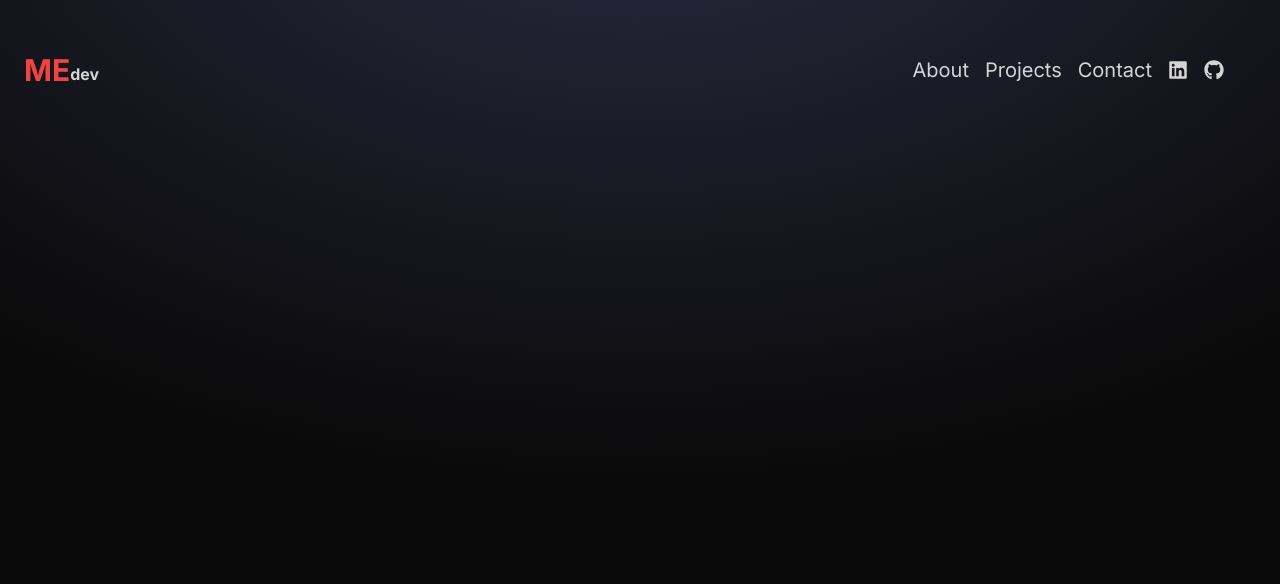
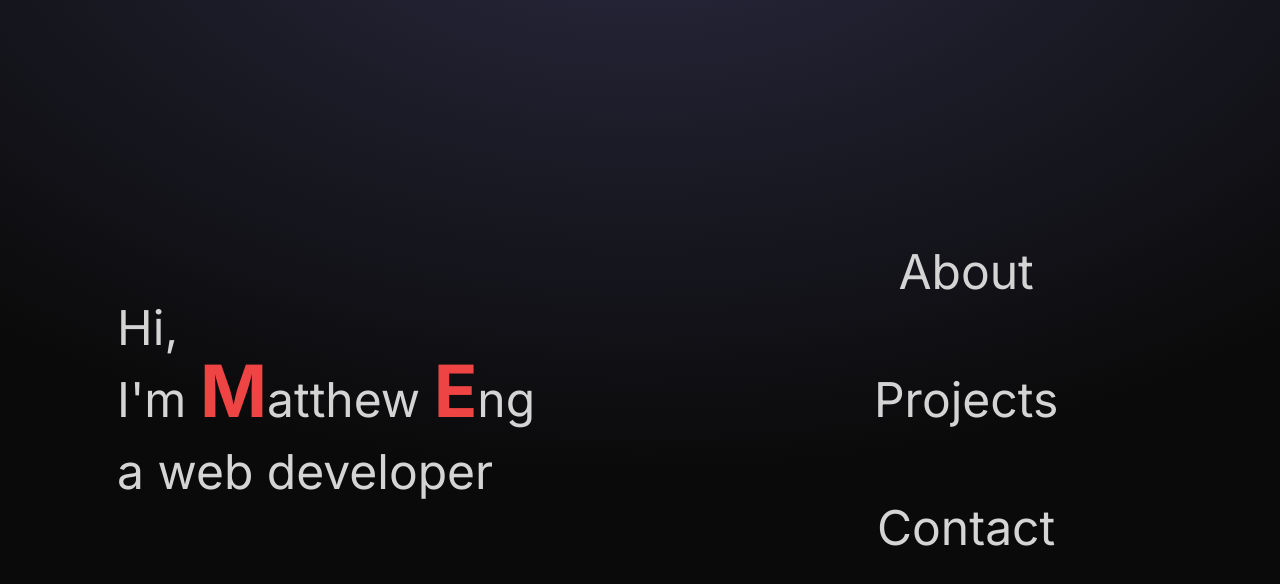
Before and after one commit to Mattheweng1/portfolio, a React (Vite) app: page / in a window 1280 px wide. Shown: the top 584 px of the page. Built offline with nearby package versions, Linux system fonts and the light colour scheme.

Commit message:
Add Home page

```diff
--- a/src/App.jsx
+++ b/src/App.jsx
@@ -1,5 +1,4 @@
 import { Outlet } from "react-router-dom";
-import Navbar from "./components/Navbar";
 
 const App = () => {
   return (
@@ -7,7 +6,6 @@ const App = () => {
       {/* <div className="fixed top-0 z-10 h-full w-full"></div> */}
       <div className="absolute top-0 z-[-2] h-screen w-screen bg-neutral-950 bg-[radial-gradient(ellipse_80%_80%_at_50%_-20%,rgba(120,119,198,0.3),rgba(255,255,255,0))]"></div>
       {/* <div className="container mx-auto px-8"></div> */}
-      <Navbar />
       <Outlet />
     </div>
   );
--- a/src/components/About.jsx
+++ b/src/components/About.jsx
@@ -1,4 +1,11 @@
+import Navbar from "./Navbar";
+
 const About = () => {
-  return <div>About</div>;
+  return (
+    <>
+      <Navbar></Navbar>
+      About
+    </>
+  );
 };
 export default About;
--- a/src/components/Contact.jsx
+++ b/src/components/Contact.jsx
@@ -1,4 +1,11 @@
+import Navbar from "./Navbar";
+
 const Contact = () => {
-  return <div>Contact</div>;
+  return (
+    <>
+      <Navbar></Navbar>
+      Contact
+    </>
+  );
 };
 export default Contact;
--- /dev/null
+++ b/src/components/Home.jsx
@@ -0,0 +1,30 @@
+import { NavLink } from "react-router-dom";
+
+const Home = () => {
+  return (
+    <div className="flex items-center h-screen w-screen">
+      <div className="container p-6 flex justify-center">
+        <h1 className="text-5xl leading-normal ">
+          Hi,
+          <br />
+          I&apos;m{" "}
+          <span className="text-red-500 text-7xl leading-[0.74] font-bold">
+            M
+          </span>
+          atthew{" "}
+          <span className="text-red-500 text-7xl leading-[0.74] font-bold">
+            E
+          </span>
+          ng
+          <br />a web developer
+        </h1>
+      </div>
+      <div className="container flex flex-col gap-20 items-center text-5xl">
+        <NavLink to="/about">About</NavLink>
+        <NavLink to="/projects">Projects</NavLink>
+        <NavLink to="/contact">Contact</NavLink>
+      </div>
+    </div>
+  );
+};
+export default Home;
--- a/src/components/Projects.jsx
+++ b/src/components/Projects.jsx
@@ -1,4 +1,11 @@
+import Navbar from "./Navbar";
+
 const Projects = () => {
-  return <div>Projects</div>;
+  return (
+    <>
+      <Navbar></Navbar>
+      Projects
+    </>
+  );
 };
 export default Projects;
--- a/src/main.jsx
+++ b/src/main.jsx
@@ -7,6 +7,7 @@ import About from "./components/About.jsx";
 import ErrorPage from "./components/ErrorPage.jsx";
 import Projects from "./components/Projects.jsx";
 import Contact from "./components/Contact.jsx";
+import Home from "./components/Home.jsx";
 
 const router = createBrowserRouter([
   {
@@ -14,6 +15,10 @@ const router = createBrowserRouter([
     element: <App />,
     errorElement: <ErrorPage />,
     children: [
+      {
+        path: "/",
+        element: <Home />,
+      },
       {
         path: "about",
         element: <About />,
```
